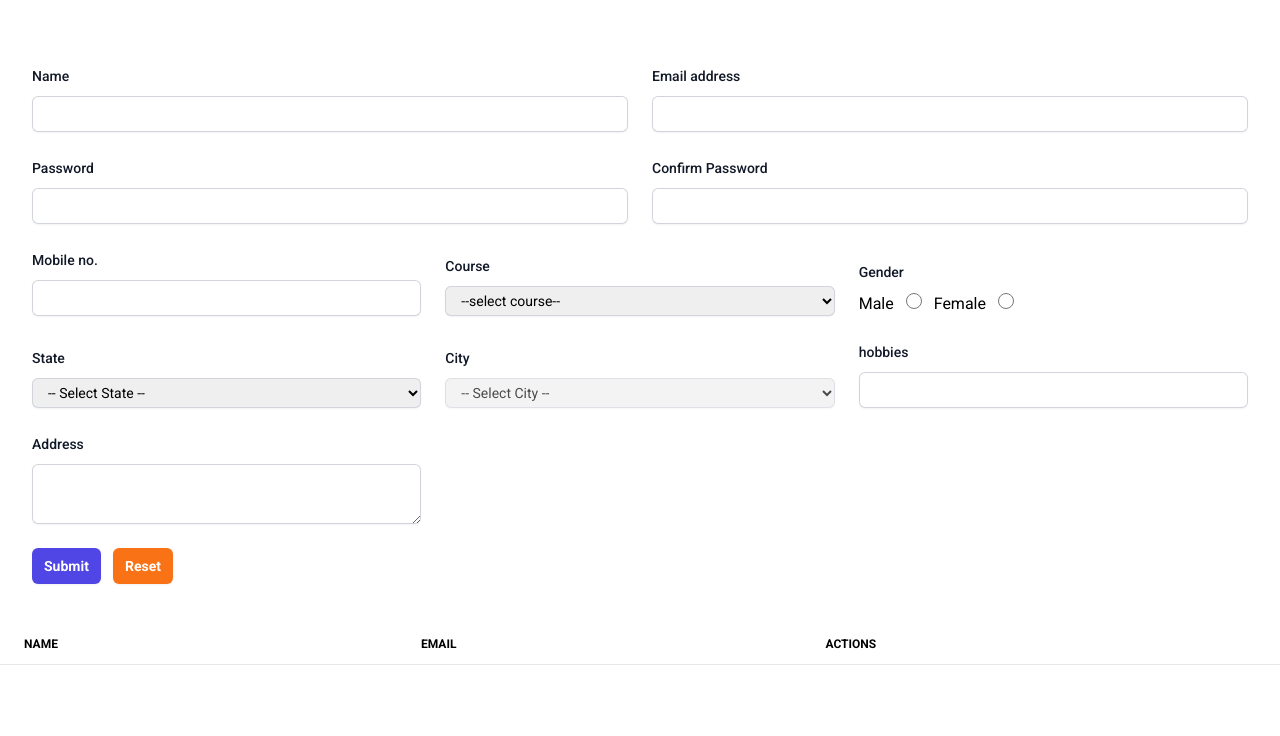
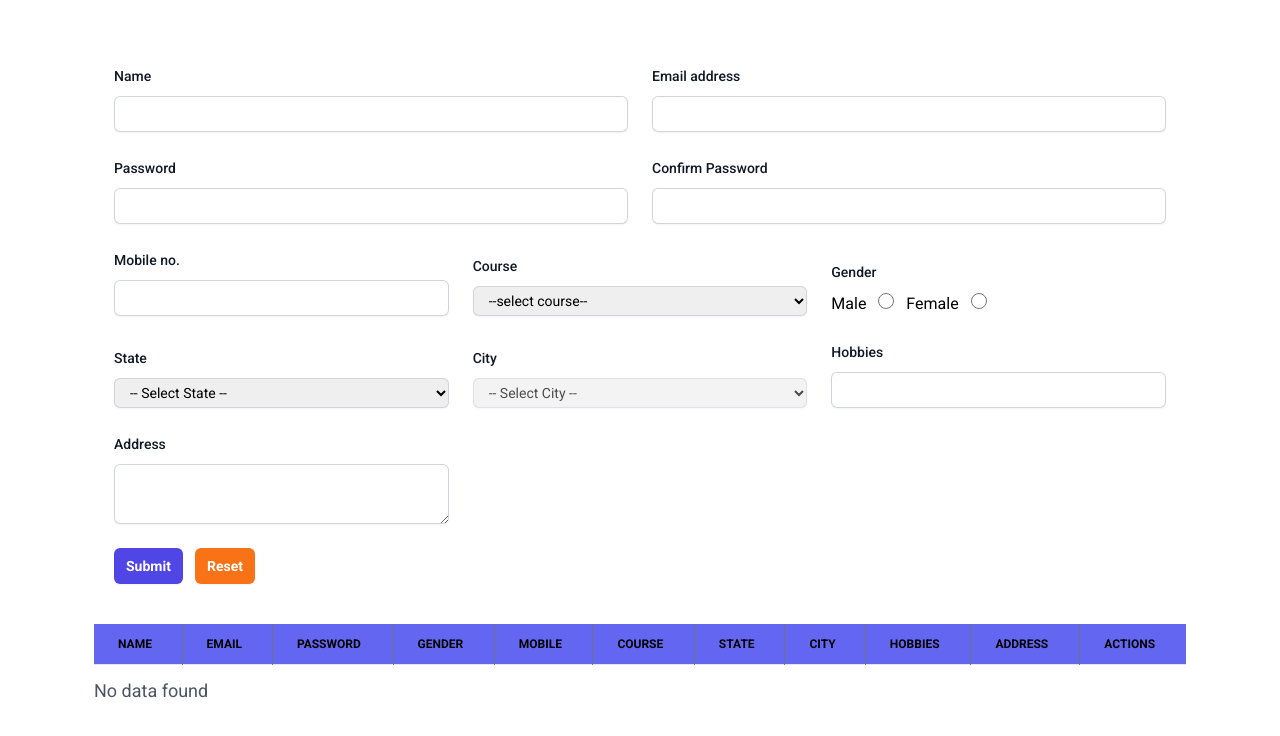
Before and after one commit to kevinchauhan/RWN-REACT-KEVIN, a React (Create React App) app: page / in a window 1280 px wide. Shown: the top 736 px of the page. Built offline with nearby package versions, Linux system fonts and the light colour scheme; the HTML template or start-up script is replaced by a standard one.

Commit message:
PR7 table design

```diff
--- a/src/PR7/components/Form.js
+++ b/src/PR7/components/Form.js
@@ -48,6 +48,7 @@ const Form = () => {
         }
         setInput(initialInput)
         setCities([])
+        e.target.reset()
     }
 
     const handleEdit = (id) => {
@@ -76,7 +77,8 @@ const Form = () => {
 
     return (
         <>
-            <div className="my-10 sm:mx-auto sm:w-full px-5">
+            <div className="container py-10">
+                <div className="mb-10 sm:mx-auto sm:w-full px-5">
                     <form className="" onSubmit={handleSubmit} action="#" method="POST">
                         <div className='flex flex-wrap items-end space-y-6'>
                             <div className='w-1/2 px-3'>
@@ -152,7 +154,7 @@ const Form = () => {
                             </div>
 
                             <div className='w-1/3 px-3'>
-                            <label htmlFor="hobbies" className="block text-sm font-medium leading-6 text-gray-900">hobbies</label>
+                                <label htmlFor="hobbies" className="block text-sm font-medium leading-6 text-gray-900">Hobbies</label>
                                 <div className="mt-2">
                                     <input id="hobbies" name="hobbies" type="text" autoComplete="hobbies" required className="block w-full rounded-md border-0 py-1.5 px-3 text-gray-900 shadow-sm ring-1 ring-inset ring-gray-300 placeholder:text-gray-400 focus:ring-2 focus:ring-inset focus:ring-indigo-600 sm:text-sm sm:leading-6" value={input.hobbies} onChange={handleChange} />
                                 </div>
@@ -174,6 +176,7 @@ const Form = () => {
                 </div>
 
                 <Table data={data} handleEdit={handleEdit} handleDelete={handleDelete} isEdit={isEdit} />
+            </div>
         </>
     )
 }
--- a/src/PR7/components/Table.js
+++ b/src/PR7/components/Table.js
@@ -3,20 +3,36 @@ import React from 'react'
 const Table = ({ data, handleEdit, handleDelete, isEdit }) => {
     return (
 
-        <div className="relative overflow-x-auto">
-            <table className="w-full text-sm text-left ">
-                <thead className="text-xs  uppercase border-b dark:border-gray-700">
+        <div className="relative overflow-x-auto flex flex-wrap px-3">
+            <table className="table-fixed text-sm text-left  whitespace-nowrap flex-1">
+                <thead className="text-xs  uppercase border-b dark:border-gray-700 bg-indigo-500">
                     <tr>
-                        <th scope="col" className="px-6 py-3">Name</th>
-                        <th scope="col" className="px-6 py-3">Email</th>
-                        <th scope="col" className="px-6 py-3">Actions</th>
+                        <th scope="col" className="px-6 py-3 border-r border-gray-500">Name</th>
+                        <th scope="col" className="px-6 py-3 border-r border-gray-500">Email</th>
+                        <th scope="col" className="px-6 py-3 border-r border-gray-500">Password</th>
+                        <th scope="col" className="px-6 py-3 border-r border-gray-500">Gender</th>
+                        <th scope="col" className="px-6 py-3 border-r border-gray-500">Mobile</th>
+                        <th scope="col" className="px-6 py-3 border-r border-gray-500">Course</th>
+                        <th scope="col" className="px-6 py-3 border-r border-gray-500">State</th>
+                        <th scope="col" className="px-6 py-3 border-r border-gray-500">City</th>
+                        <th scope="col" className="px-6 py-3 border-r border-gray-500">Hobbies</th>
+                        <th scope="col" className="px-6 py-3 border-r border-gray-500">Address</th>
+                        <th colSpan={2} scope="col" className="px-6 py-3">Actions</th>
                     </tr>
                 </thead>
                 <tbody>
                     {data.map((e, i) =>
                         <tr className="bg-white border-b" key={i}>
-                            <td className="px-6 py-4">{e.name}</td>
-                            <td className="px-6 py-4">{e.email}</td>
+                            <td className="px-6 py-4 border-r border-gray-500">{e.name}</td>
+                            <td className="px-6 py-4 border-r border-gray-500">{e.email}</td>
+                            <td className="px-6 py-4 border-r border-gray-500">{e.password}</td>
+                            <td className="px-6 py-4 border-r border-gray-500">{e.gender}</td>
+                            <td className="px-6 py-4 border-r border-gray-500">{e.mobile}</td>
+                            <td className="px-6 py-4 border-r border-gray-500">{e.course}</td>
+                            <td className="px-6 py-4 border-r border-gray-500">{e.state}</td>
+                            <td className="px-6 py-4 border-r border-gray-500">{e.city}</td>
+                            <td className="px-6 py-4 border-r border-gray-500">{e.hobbies}</td>
+                            <td className="px-6 py-4 border-r border-gray-500">{e.address}</td>
                             <td className="px-6 py-4">
                                 <button className='bg-blue-500 px-3 py-1 rounded' onClick={() => handleEdit(i)}>Edit</button>
                                 <button disabled={isEdit} className='bg-red-500 disabled:opacity-75 disabled:cursor-not-allowed px-3 py-1 rounded ml-2' onClick={() => handleDelete(i)}>Delete</button>
@@ -25,6 +41,7 @@ const Table = ({ data, handleEdit, handleDelete, isEdit }) => {
                     )}
                 </tbody>
             </table>
+            {data.length < 1 ? <h3 className='text-lg text-gray-600 text-center mt-3'>No data found</h3> : ''}
         </div>
 
     )
```
Lines whose indentation alone changed are shown as unchanged.
